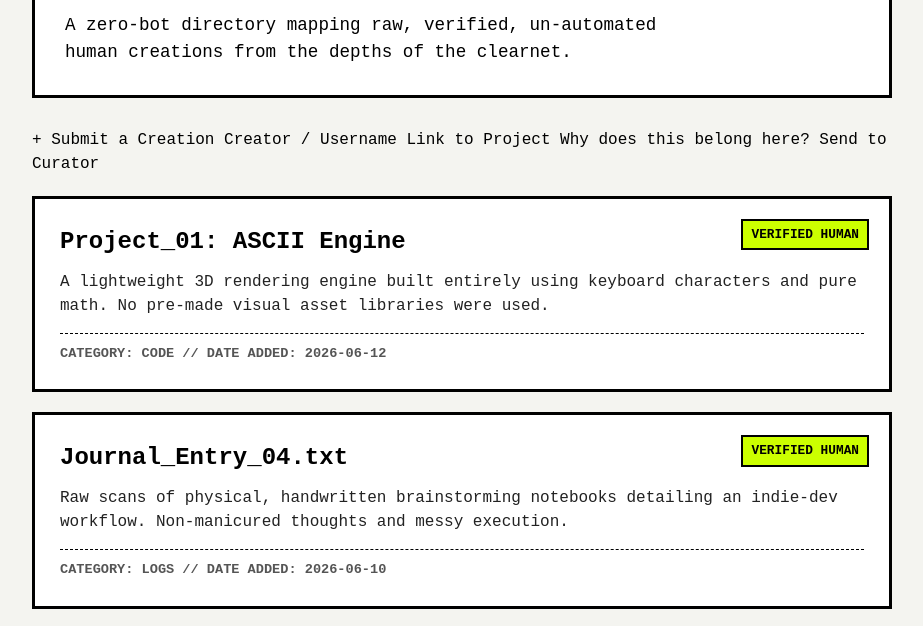
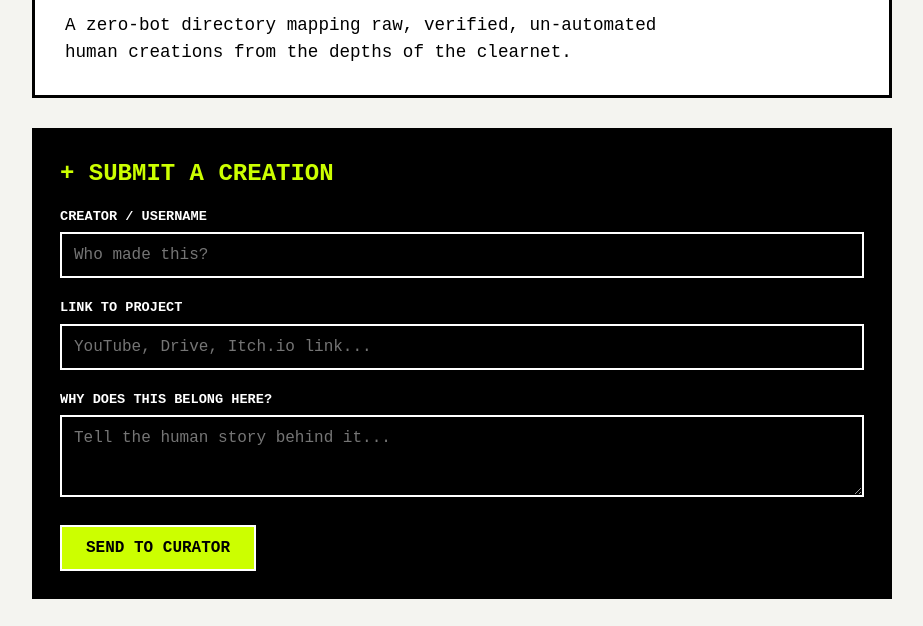
Before and after one commit to rishikamii/Human-only, a plain HTML site: page index.html in a window 1280 px wide. Shown: the part 160-786 px from the top of the page, without its empty margins (178-1101 px from the left). Drawn offline with Linux system fonts and the light colour scheme.

Commit message:
Add submission form for user creations
Added a submission form for users to submit their creations, including fields for username, project link, and description.

```diff
--- a/index.html
+++ b/index.html
@@ -207,20 +207,23 @@
     </header>
 
     <main class="directory-grid">
-        + Submit a Creation
+        <div class="submit-box">
+            <h2>+ Submit a Creation</h2>
+            <form action="YOUR_ENDPOINT_HERE" method="POST">
 
+                <label>Creator / Username</label>
+                <input type="text" name="username" placeholder="Who made this?" required>
 
-            Creator / Username
+                <label>Link to Project</label>
+                <input type="url" name="project_link" placeholder="YouTube, Drive, Itch.io link..." required>
 
+                <label>Why does this belong here?</label>
+                <textarea name="description" rows="3" placeholder="Tell the human story behind it..." required></textarea>
 
-            Link to Project
+                <button type="submit">Send to Curator</button>
 
-
-            Why does this belong here?
-
-
-            Send to Curator
-
+            </form>
+        </div>
         <!-- DIRECTORY ITEM 1 -->
         <div class="card">
             <span class="badge">Verified Human</span>
```
